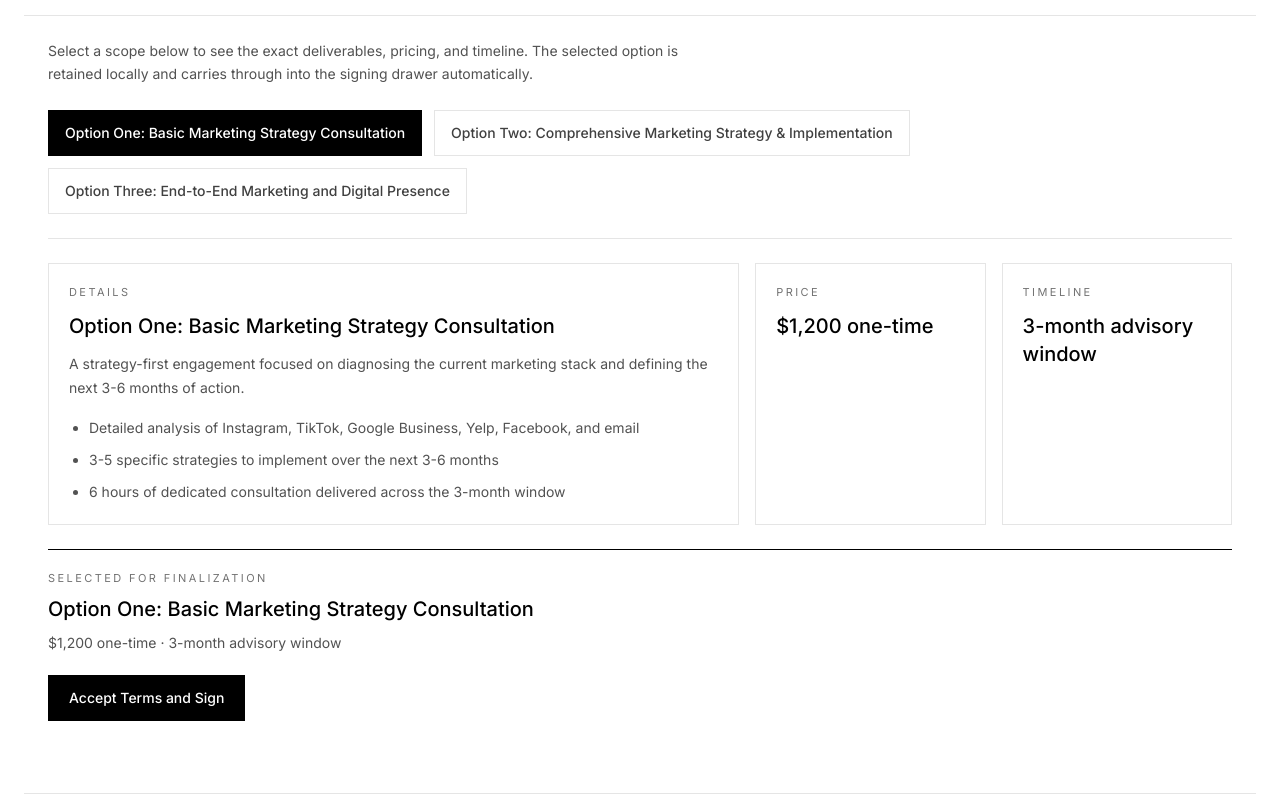
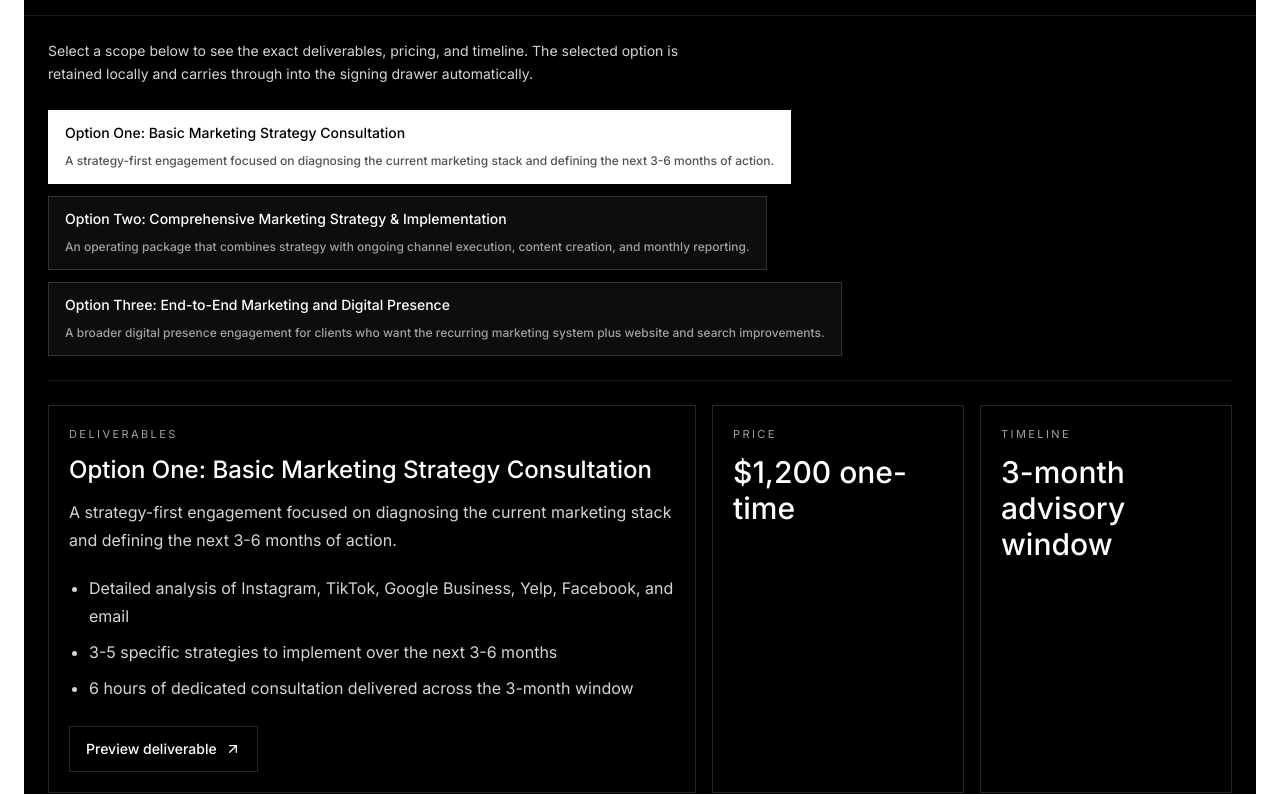
Before and after one commit to aliahm08/B2W, a React (Vite) app: page /borek-g-operations in a window 1280 px wide. Shown: the part 1450-2244 px from the top of the page. Built offline with nearby package versions, Linux system fonts and the light colour scheme; no server answers.

Commit message:
Update proposal scope styling

```diff
--- a/src/pages/BorekGOperations.tsx
+++ b/src/pages/BorekGOperations.tsx
@@ -1,7 +1,7 @@
 import { useEffect, useState } from 'react';
 import { motion } from 'motion/react';
 import { Link } from 'react-router-dom';
-import { ArrowLeft, CircleAlert, Clock3, Megaphone, Settings2, Sparkles, Store, Wrench } from 'lucide-react';
+import { ArrowLeft, ArrowUpRight, CircleAlert, Clock3, Megaphone, Settings2, Sparkles, Store, Wrench } from 'lucide-react';
 import ProjectTagPill from '../components/ProjectTagPill';
 import Seo from '../components/Seo';
 import ProfileSectionNav from '../components/ProfileSectionNav';
@@ -212,13 +212,14 @@ export default function BorekGOperations() {
                             id="scope-options"
                             title="Scope of Work"
                             icon={Wrench}
-                            className="border-t border-neutral-200"
-                            headerClassName="border-b border-neutral-200 p-4"
+                            className="border-t border-neutral-900 bg-black text-white"
+                            headerClassName="border-b border-white/10 p-4"
                             bodyClassName="space-y-6 p-4 md:p-6"
-                            titleClassName="md:text-xl"
+                            titleClassName="text-white md:text-xl"
+                            tone="dark"
                         >
                             <div data-project-detail-body className="space-y-6">
-                                <p className="max-w-2xl text-sm leading-relaxed text-neutral-600">
+                                <p className="max-w-2xl text-sm leading-relaxed text-neutral-300">
                                     {proposal?.scopeIntro}
                                 </p>
                                 <div className="flex flex-wrap gap-3">
@@ -229,50 +230,62 @@ export default function BorekGOperations() {
                                             onClick={() => setSelectedOptionId(option.id)}
                                             className={`border px-4 py-3 text-left text-sm font-medium transition-colors ${
                                                 selectedOptionId === option.id
-                                                    ? 'border-black bg-black text-white'
-                                                    : 'border-neutral-200 bg-white text-neutral-700 hover:border-black hover:text-black'
+                                                    ? 'border-white bg-white text-black'
+                                                    : 'border-white/15 bg-white/5 text-white hover:border-white/40 hover:bg-white/10'
                                             }`}
                                         >
-                                            {option.title}
+                                            <span className="block">{option.title}</span>
+                                            <span className={`mt-2 block text-xs leading-5 ${
+                                                selectedOptionId === option.id ? 'text-neutral-600' : 'text-neutral-400'
+                                            }`}>
+                                                {option.summary}
+                                            </span>
                                         </button>
                                     ))}
                                 </div>
 
                                 {selectedOption ? (
-                                    <div className="grid gap-4 border-t border-neutral-200 pt-6 lg:grid-cols-[minmax(0,1.8fr)_minmax(180px,0.6fr)_minmax(180px,0.6fr)]">
-                                        <div className="border border-neutral-200 p-5">
-                                            <p className="text-[11px] uppercase tracking-[0.22em] text-neutral-500">Details</p>
-                                            <h4 className="mt-3 text-xl font-medium text-black">{selectedOption.title}</h4>
-                                            <p className="mt-3 text-sm leading-6 text-neutral-600">
+                                    <div className="grid gap-4 border-t border-white/10 pt-6 lg:grid-cols-[minmax(0,1.8fr)_minmax(220px,0.7fr)_minmax(220px,0.7fr)]">
+                                        <div className="border border-white/15 p-5">
+                                            <p className="text-[11px] uppercase tracking-[0.22em] text-neutral-400">Deliverables</p>
+                                            <h4 className="mt-3 text-2xl font-medium text-white">{selectedOption.title}</h4>
+                                            <p className="mt-3 text-base leading-7 text-neutral-300">
                                                 {selectedOption.summary}
                                             </p>
-                                            <ul className="mt-4 list-disc space-y-2 pl-5 text-sm leading-6 text-neutral-600">
+                                            <ul className="mt-5 list-disc space-y-2 pl-5 text-base leading-7 text-neutral-300">
                                                 {selectedOption.offerings.map((offering) => <li key={offering}>{offering}</li>)}
                                             </ul>
+                                            <Link
+                                                to="/borek-g"
+                                                className="mt-6 inline-flex items-center gap-2 border border-white/15 px-4 py-3 text-sm font-medium text-white transition-colors hover:border-white hover:bg-white hover:text-black"
+                                            >
+                                                Preview deliverable
+                                                <ArrowUpRight className="h-4 w-4" />
+                                            </Link>
                                         </div>
 
-                                        <div className="border border-neutral-200 p-5">
-                                            <p className="text-[11px] uppercase tracking-[0.22em] text-neutral-500">Price</p>
-                                            <p className="mt-3 text-xl font-medium text-black">{selectedOption.price}</p>
+                                        <div className="border border-white/15 p-5">
+                                            <p className="text-[11px] uppercase tracking-[0.22em] text-neutral-400">Price</p>
+                                            <p className="mt-3 text-3xl font-medium text-white">{selectedOption.price}</p>
                                         </div>
 
-                                        <div className="border border-neutral-200 p-5">
-                                            <p className="text-[11px] uppercase tracking-[0.22em] text-neutral-500">Timeline</p>
-                                            <p className="mt-3 text-xl font-medium text-black">{selectedOption.timeline}</p>
+                                        <div className="border border-white/15 p-5">
+                                            <p className="text-[11px] uppercase tracking-[0.22em] text-neutral-400">Timeline</p>
+                                            <p className="mt-3 text-3xl font-medium text-white">{selectedOption.timeline}</p>
                                         </div>
                                     </div>
                                 ) : null}
 
-                                <div className="border-t border-black pt-5">
-                                    <p className="text-[11px] uppercase tracking-[0.22em] text-neutral-500">Selected for Finalization</p>
-                                    <h4 className="mt-2 text-xl font-medium text-black">{selectedOption?.title}</h4>
-                                    <p className="mt-2 text-sm leading-6 text-neutral-600">
+                                <div className="border-t border-white/10 pt-5">
+                                    <p className="text-[11px] uppercase tracking-[0.22em] text-neutral-400">Selected for Finalization</p>
+                                    <h4 className="mt-2 text-xl font-medium text-white">{selectedOption?.title}</h4>
+                                    <p className="mt-2 text-sm leading-6 text-neutral-300">
                                         {selectedOption?.price} · {selectedOption?.timeline}
                                     </p>
                                     <button
                                         type="button"
                                         onClick={() => setIsFinalizationOpen(true)}
-                                        className="mt-5 inline-flex items-center justify-center border border-black bg-black px-5 py-3 text-sm font-medium text-white transition-colors hover:bg-neutral-800"
+                                        className="mt-5 inline-flex items-center justify-center border border-white bg-white px-5 py-3 text-sm font-medium text-black transition-colors hover:bg-neutral-200"
                                     >
                                         Accept Terms and Sign
                                     </button>
--- a/src/pages/UyghurEatsAcquisition.tsx
+++ b/src/pages/UyghurEatsAcquisition.tsx
@@ -1,7 +1,7 @@
 import { useEffect, useState } from 'react';
 import { motion } from 'motion/react';
 import { Link } from 'react-router-dom';
-import { ArrowLeft, BriefcaseBusiness, CircleAlert, ClipboardCheck, FileSignature, Landmark, Sparkles, Store } from 'lucide-react';
+import { ArrowLeft, ArrowUpRight, BriefcaseBusiness, CircleAlert, ClipboardCheck, FileSignature, Landmark, Sparkles, Store } from 'lucide-react';
 import ProjectTagPill from '../components/ProjectTagPill';
 import Seo from '../components/Seo';
 import ProfileSectionNav from '../components/ProfileSectionNav';
@@ -233,13 +233,14 @@ export default function UyghurEatsAcquisition() {
               id="scope-options"
               title="Scope of Work"
               icon={BriefcaseBusiness}
-              className="border-t border-neutral-200"
-              headerClassName="border-b border-neutral-200 p-4"
+              className="border-t border-neutral-900 bg-black text-white"
+              headerClassName="border-b border-white/10 p-4"
               bodyClassName="space-y-6 p-4 md:p-6"
-              titleClassName="md:text-xl"
+              titleClassName="text-white md:text-xl"
+              tone="dark"
             >
               <div data-project-detail-body className="space-y-6">
-                <p className="max-w-2xl text-sm leading-relaxed text-neutral-600">
+                <p className="max-w-2xl text-sm leading-relaxed text-neutral-300">
                   {proposal?.scopeIntro}
                 </p>
 
@@ -251,52 +252,64 @@ export default function UyghurEatsAcquisition() {
                       onClick={() => setSelectedOptionId(option.id)}
                       className={`border px-4 py-3 text-left text-sm font-medium transition-colors ${
                         selectedOptionId === option.id
-                          ? 'border-black bg-black text-white'
-                          : 'border-neutral-200 bg-white text-neutral-700 hover:border-black hover:text-black'
+                          ? 'border-white bg-white text-black'
+                          : 'border-white/15 bg-white/5 text-white hover:border-white/40 hover:bg-white/10'
                       }`}
                     >
-                      {option.title}
+                      <span className="block">{option.title}</span>
+                      <span className={`mt-2 block text-xs leading-5 ${
+                        selectedOptionId === option.id ? 'text-neutral-600' : 'text-neutral-400'
+                      }`}>
+                        {option.summary}
+                      </span>
                     </button>
                   ))}
                 </div>
 
                 {selectedOption ? (
-                  <div className="grid gap-4 border-t border-neutral-200 pt-6 lg:grid-cols-[minmax(0,1.8fr)_minmax(180px,0.6fr)_minmax(180px,0.6fr)]">
-                    <div className="border border-neutral-200 p-5">
-                      <p className="text-[11px] uppercase tracking-[0.22em] text-neutral-500">Details</p>
-                      <h4 className="mt-3 text-xl font-medium text-black">{selectedOption.title}</h4>
-                      <p className="mt-3 text-sm leading-6 text-neutral-600">
+                  <div className="grid gap-4 border-t border-white/10 pt-6 lg:grid-cols-[minmax(0,1.8fr)_minmax(220px,0.7fr)_minmax(220px,0.7fr)]">
+                    <div className="border border-white/15 p-5">
+                      <p className="text-[11px] uppercase tracking-[0.22em] text-neutral-400">Deliverables</p>
+                      <h4 className="mt-3 text-2xl font-medium text-white">{selectedOption.title}</h4>
+                      <p className="mt-3 text-base leading-7 text-neutral-300">
                         {selectedOption.summary}
                       </p>
-                      <ul className="mt-4 list-disc space-y-2 pl-5 text-sm leading-6 text-neutral-600">
+                      <ul className="mt-5 list-disc space-y-2 pl-5 text-base leading-7 text-neutral-300">
                         {selectedOption.offerings.map((offering) => (
                           <li key={offering}>{offering}</li>
                         ))}
                       </ul>
+                      <Link
+                        to="/uyghur-eats?preview=proposal&return=%2Fuyghur-eats-acquisition%23scope-options"
+                        className="mt-6 inline-flex items-center gap-2 border border-white/15 px-4 py-3 text-sm font-medium text-white transition-colors hover:border-white hover:bg-white hover:text-black"
+                      >
+                        Preview deliverable
+                        <ArrowUpRight className="h-4 w-4" />
+                      </Link>
                     </div>
 
-                    <div className="border border-neutral-200 p-5">
-                      <p className="text-[11px] uppercase tracking-[0.22em] text-neutral-500">Price</p>
-                      <p className="mt-3 text-xl font-medium text-black">{selectedOption.price}</p>
+                    <div className="border border-white/15 p-5">
+                      <p className="text-[11px] uppercase tracking-[0.22em] text-neutral-400">Price</p>
+                      <p className="mt-3 text-3xl font-medium text-white">{selectedOption.price}</p>
                     </div>
 
-                    <div className="border border-neutral-200 p-5">
-                      <p className="text-[11px] uppercase tracking-[0.22em] text-neutral-500">Timeline</p>
-                      <p className="mt-3 text-xl font-medium text-black">{selectedOption.timeline}</p>
+                    <div className="border border-white/15 p-5">
+                      <p className="text-[11px] uppercase tracking-[0.22em] text-neutral-400">Timeline</p>
+                      <p className="mt-3 text-3xl font-medium text-white">{selectedOption.timeline}</p>
                     </div>
                   </div>
                 ) : null}
 
-                <div className="border-t border-black pt-5">
-                  <p className="text-[11px] uppercase tracking-[0.22em] text-neutral-500">Selected for Finalization</p>
-                  <h4 className="mt-2 text-xl font-medium text-black">{selectedOption?.title}</h4>
-                  <p className="mt-2 text-sm leading-6 text-neutral-600">
+                <div className="border-t border-white/10 pt-5">
+                  <p className="text-[11px] uppercase tracking-[0.22em] text-neutral-400">Selected for Finalization</p>
+                  <h4 className="mt-2 text-xl font-medium text-white">{selectedOption?.title}</h4>
+                  <p className="mt-2 text-sm leading-6 text-neutral-300">
                     {selectedOption?.price} · {selectedOption?.timeline}
                   </p>
                   <button
                     type="button"
                     onClick={() => setIsFinalizationOpen(true)}
-                    className="mt-5 inline-flex items-center justify-center border border-black bg-black px-5 py-3 text-sm font-medium text-white transition-colors hover:bg-neutral-800"
+                    className="mt-5 inline-flex items-center justify-center border border-white bg-white px-5 py-3 text-sm font-medium text-black transition-colors hover:bg-neutral-200"
                   >
                     Accept Terms and Sign
                   </button>
```
Also changed, not shown: src/components/ProposalAcceptanceSection.tsx (+17 -17 lines).
